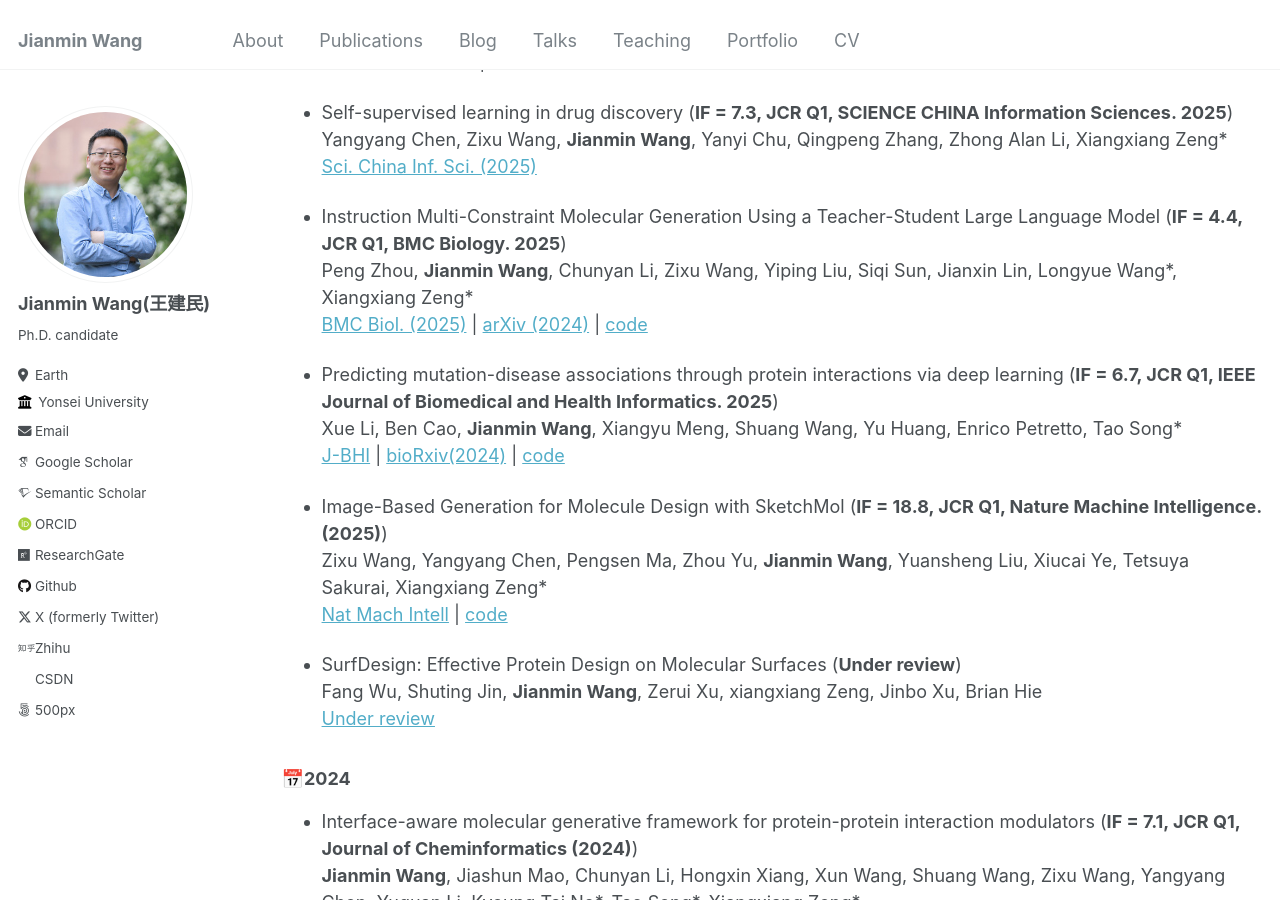
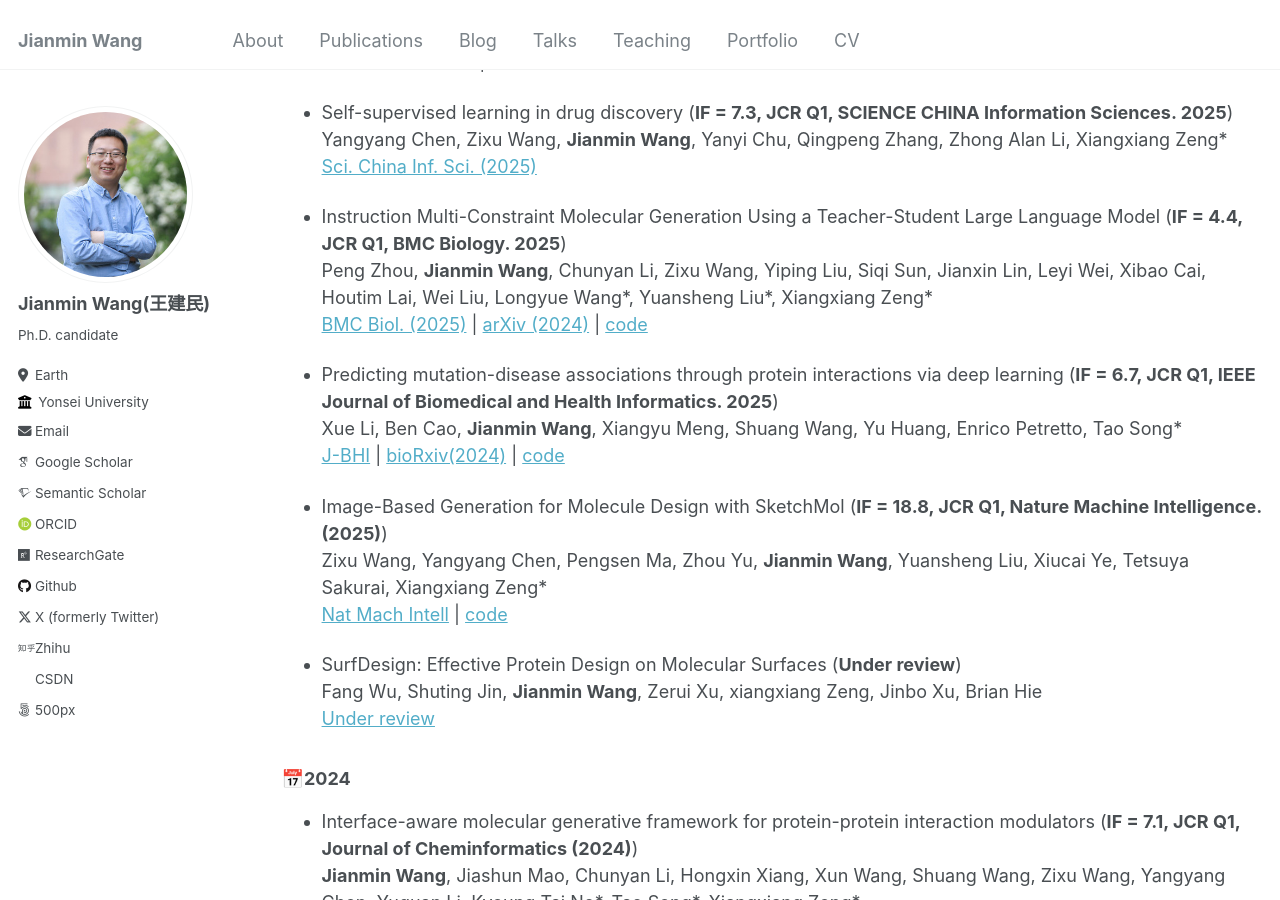
Before and after one commit to Jianmin2drugai/Jianmin2drugai.github.io, a Jekyll site: the page built from _pages/publications.md, in a window 1280 px wide and 900 px high, scrolled down 415 px. Built offline with Jekyll 4.4.1, drawn with Linux system fonts in a browser that asks for light colours; some web fonts are replaced.

Commit message:
Update publications.md

```diff
--- a/_pages/publications.md
+++ b/_pages/publications.md
@@ -30,8 +30,8 @@
     [Sci. China Inf. Sci. (2025)](https://link.springer.com/journal/11432)
 
 *   Instruction Multi-Constraint Molecular Generation Using a Teacher-Student Large Language Model (**IF = 4.4, JCR Q1, BMC Biology. 2025**)
-    Peng Zhou, **Jianmin Wang**, Chunyan Li, Zixu Wang, Yiping Liu, Siqi Sun, Jianxin Lin, Longyue Wang\*, Xiangxiang Zeng\*
-    [BMC Biol. (2025)](https://arxiv.org/abs/2403.13244) | [arXiv (2024)](https://arxiv.org/abs/2403.13244) | [code](https://github.com/HHW-zhou/TSMMG)
+    Peng Zhou, **Jianmin Wang**, Chunyan Li, Zixu Wang, Yiping Liu, Siqi Sun, Jianxin Lin, Leyi Wei, Xibao Cai, Houtim Lai, Wei Liu, Longyue Wang\*, Yuansheng Liu\*, Xiangxiang Zeng\*
+    [BMC Biol. (2025)](https://doi.org/10.1186/s12915-025-02200-3) | [arXiv (2024)](https://arxiv.org/abs/2403.13244) | [code](https://github.com/HHW-zhou/TSMMG)
 
 *   Predicting mutation-disease associations through protein interactions via deep learning (**IF = 6.7, JCR Q1, IEEE Journal of Biomedical and Health Informatics. 2025**)
     Xue Li, Ben Cao, **Jianmin Wang**, Xiangyu Meng, Shuang Wang, Yu Huang, Enrico Petretto, Tao Song\*
```
